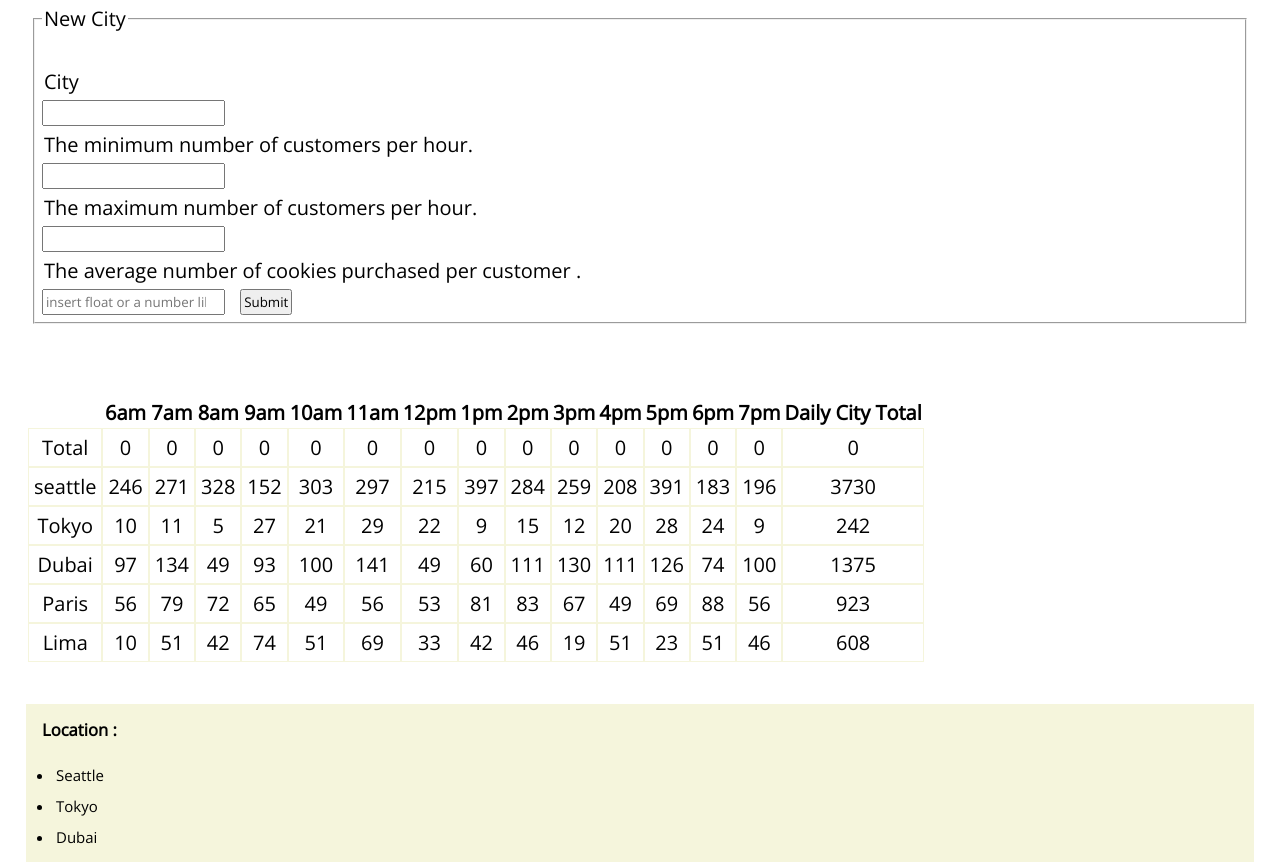
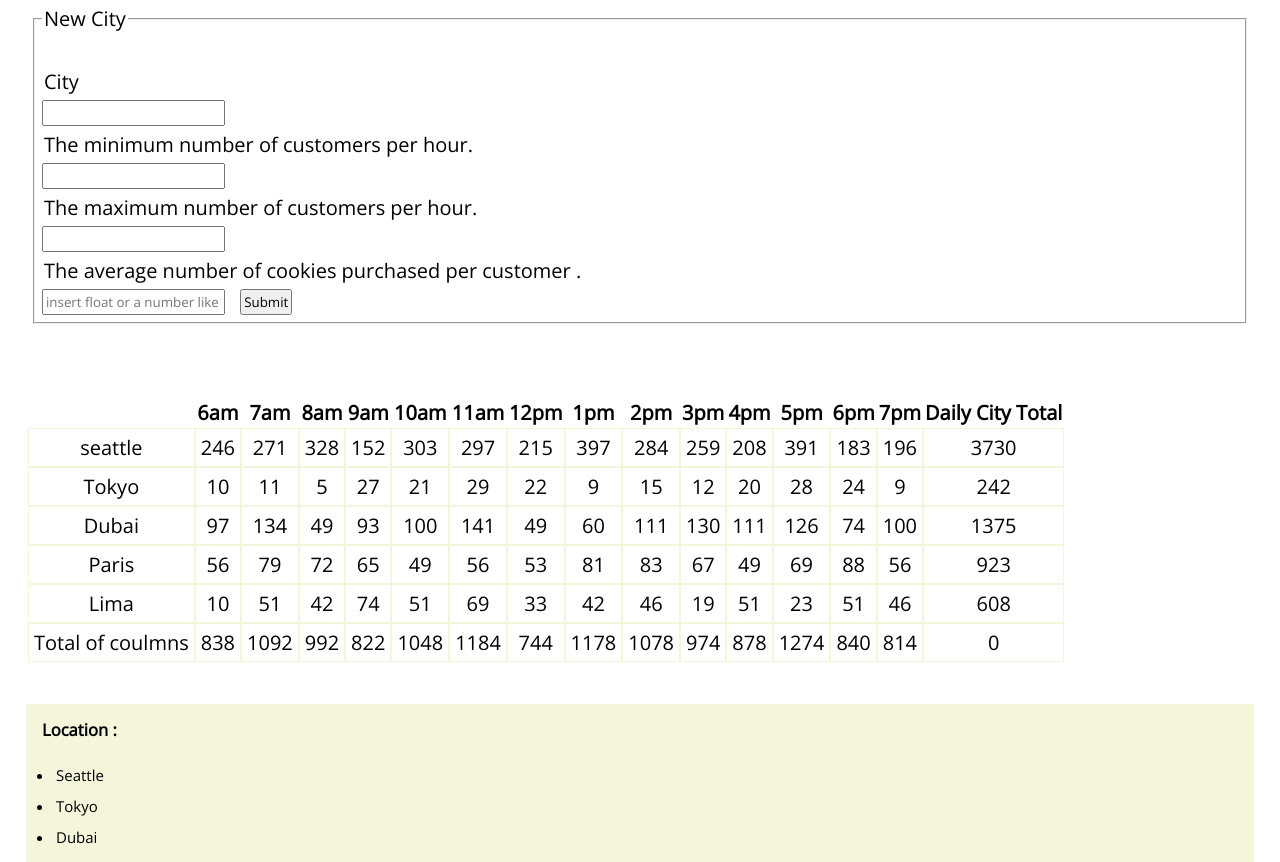
Before and after one commit to hadeelhhawajreh/cookies-stand, a plain HTML site: page sales.html in a window 1280 px wide. Shown: the part 381-1243 px from the top of the page. Drawn offline with nearby package versions, Linux system fonts and the light colour scheme.

Commit message:
fixing the problem

```diff
--- a/js/index.js
+++ b/js/index.js
@@ -1,5 +1,6 @@
 'use strict';
 var cities=[];
+var emptyArr=[0,0,0,0,0,0,0,0,0,0,0,0,0,0,0];
 var hours = [' 6am ', ' 7am ', ' 8am ', ' 9am ', ' 10am ', ' 11am ', ' 12pm ', ' 1pm ', ' 2pm ', ' 3pm ', ' 4pm ', ' 5pm ', ' 6pm ', ' 7pm '];
 function getRandomNumber(min, max) {
   var random = Math.random(); // 0 - 1
@@ -24,10 +25,7 @@ City.prototype.CusPerHours=function(){
     console.log(i);
     this.arr.push(i);
 
-  }
-
-};
-
+  }};
 
 
 City.prototype.cookforper=function(){
@@ -35,20 +33,22 @@ City.prototype.cookforper=function(){
     var x = Math.ceil(this.arr[i] * this.avgCookies);
     console.log(x);
     this.numofcook.push(x);
+    emptyArr[i]+=this.numofcook[i];
   }
-
 };
 City.prototype.totals=function(){
   for (let j = 0; j < hours.length; j++) {
     this.total += this.numofcook[j];
+    emptyArr[15]+=this.total;
+
   }
   console.log(this.total);
+
   return this.total;
 
 };
 City.prototype.render=function(){
   this.cookforper();
-
     var table = document.getElementById('div-table');
     // make a tr
     var tr = document.createElement('tr');
@@ -65,14 +65,11 @@ City.prototype.render=function(){
     td.textContent = this.totals();
     tr.appendChild(td);
     table.appendChild(tr);
-
-
-
   }
   tableHead();
-
+  var table;
   function tableHead(){
-    var table = document.getElementById('div-table');
+     table = document.getElementById('div-table');
     var tr = document.createElement('tr');
     var th = document.createElement('th');
     th.textContent = ' ';
@@ -110,53 +107,38 @@ City.prototype.render=function(){
   avg=Number(avg);
   console.log('avg: ', avg);
   var newc=new City(name,min,max,avg);
-
-
-
   newc.CusPerHours();
   newc.cookforper();
   newc.render();
-
-
   });
 
 
 
   //calculate hourly total cookies for all five stores.
 function tfoot(){
-  var empty = [];
-  for (var i = 0; i < hours.length; i ++){
-    var totalcol = 0;
-    for (var j =0; j < cities.length; j++){
-      totalcol += numofcook[i];
-    }
-    empty.push(totalcol);
+var lastR=document.createElement('tr');
+table.appendChild(lastR);
+var td15;
+for(var i=0;i<=hours.length+1;i++){
+  if(i==0){
+     td15=document.createElement('td');
+  lastR.appendChild(td15);
+  td15.textContent='Total of coulmns';
   }
-  var footer = document.getElementById('div-table');
-  //add 'total' at the end of raw
-  var tr = document.createElement('tr');
+  else{
+   td15=document.createElement('td');
+  lastR.appendChild(td15);
+  td15.textContent=emptyArr[i-1];
+  }
 
-  var td = document.createElement('td');
-  td.textContent = 'Total';
-  tr.appendChild(td);
-  //print last row.
-  for (i = 0; i < hours.length; i++){
-    td = document.createElement('td');
-    td.textContent = empty[i];
-    tr.appendChild(td);
-  }
-  //total cookies from all stores.
-  var totalcookies = 0;
-  for (i =0;i<hours.length;i++){
-    totalcookies += empty[i];
-  }
-  td = document.createElement('td');
-  td.textContent = totalcookies;
-  tr.appendChild(td);
+}
+// td15=document.createElement('td');
+//   lastR.appendChild(td15);
+//   td15.textContent=this.total();
+//   emptyArr[15]+=this.total;
 
-  footer.appendChild(tr);
+
 }
-tfoot();
 //   Seattle	23	65	6.3
 // Tokyo	3	24	1.2
 // Dubai	11	38	3.7
@@ -190,7 +172,7 @@ var l=new City('Lima',2,16,4.6);
 l.CusPerHours();
 l.cookforper();
 l.render();
-
+tfoot();
 
 
 // // //////////////////////Using object
--- a/sales.html
+++ b/sales.html
@@ -42,7 +42,7 @@ The average number of cookies purchased per customer. -->
     <label for="max"> The maximum number of customers per hour.    </label> <br>
     <input type="number" name="max" id="mmaxNum" required> <br>
     <label for="avg">The average number of cookies purchased per customer .</label> <br>
-    <input type="number"  name="aavg" placeholder="insert float or a number like 1.2,2.1 and so on ..." id="avgNum" required>
+    <input type="text"  name="aavg" placeholder="insert float or a number like 1.2,2.1 and so on ..." id="avgNum" required>
     <input type="submit" value="Submit"> <br>
 
 </fieldset>
```
